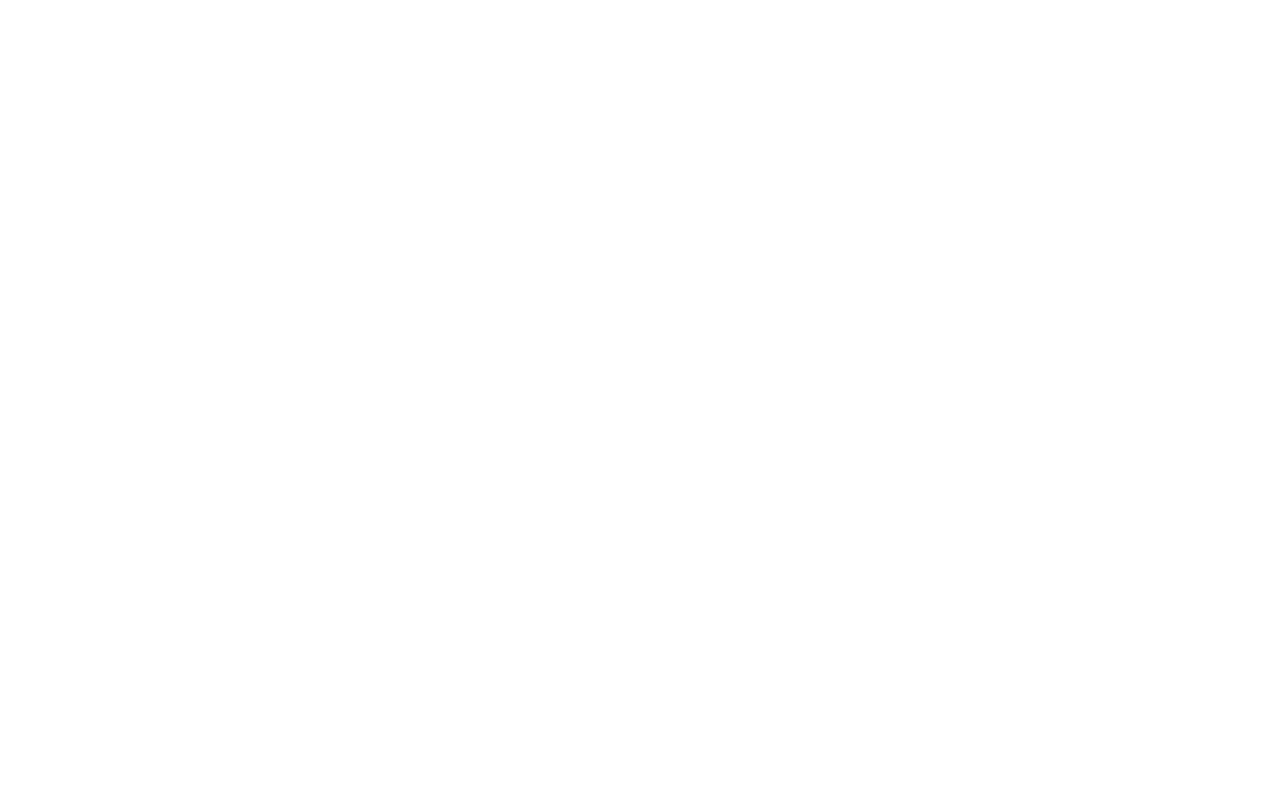
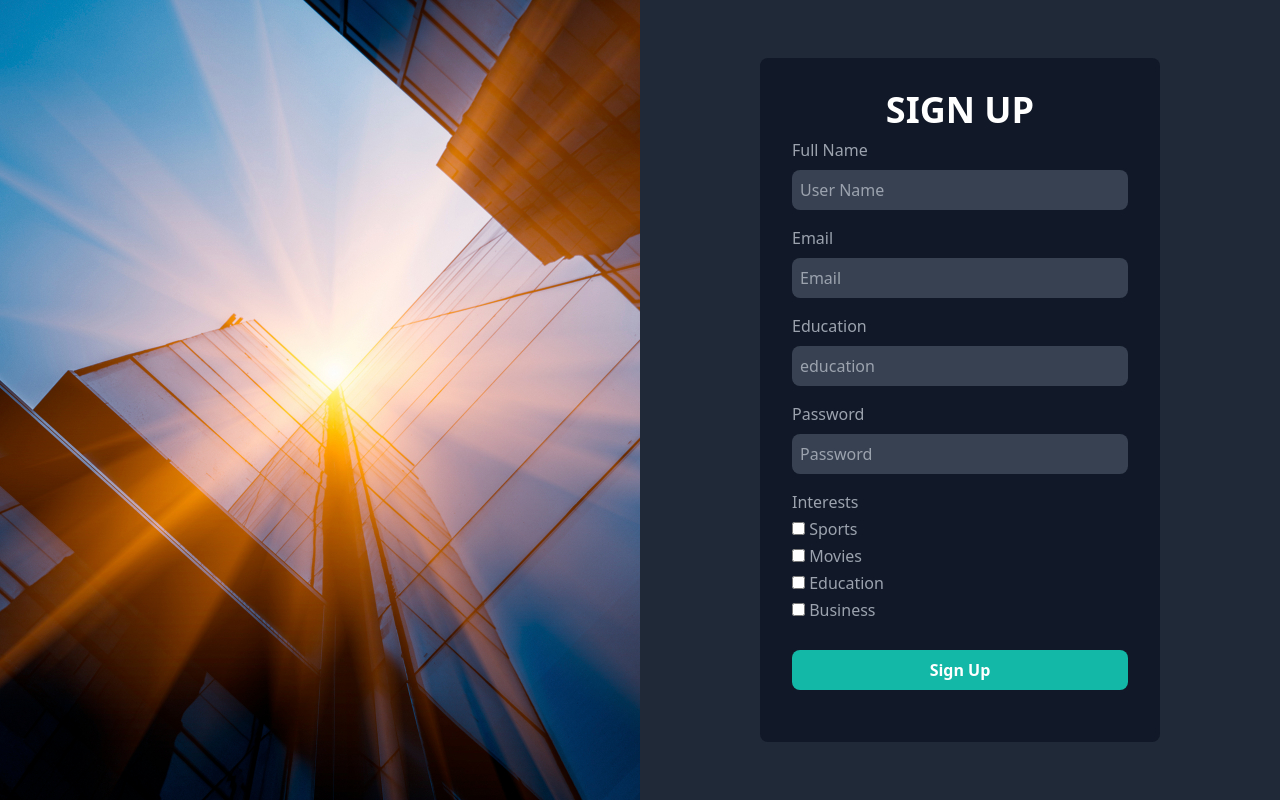
Before and after one commit to ItsFaizan/BlogApp_MERN, a React (Create React App) app in the folder frontend/: page /register in a window 1280 px wide. Before the commit this address had no page. Built offline with nearby package versions, Linux system fonts and the light colour scheme.

Commit message:
Register Form Created

```diff
--- a/frontend/src/App.js
+++ b/frontend/src/App.js
@@ -1,4 +1,5 @@
 import Login from "./components/Login";
+import Register from "./components/Register";
 import {BrowserRouter, Routes, Route} from 'react-router-dom';
 
 function App() {
@@ -6,6 +7,7 @@
     <BrowserRouter>
        <Routes>
           <Route path="/" element={<Login />} />
+          <Route path="/register" element={<Register />} />
        </Routes>
     </BrowserRouter>
 
--- /dev/null
+++ b/frontend/src/components/Register.js
@@ -0,0 +1,77 @@
+import React from 'react';
+import loginImg from '../assets/login.jpg'
+function Register()  {
+
+        return (
+            <div className='grid grid-cols-1 sm:grid-cols-2 h-screen w-full'>
+                <div className='hidden sm:block'>
+                <img className='w-full h-full object-cover' src={loginImg} alt="login" />
+                </div>
+
+                <div className='bg-gray-800 flex flex-col justify-center'>
+                    <form className='max-w-[400px] w-full mx-auto bg-gray-900 p-8 px-8 rounded-lg'>
+
+                    <h2 className="text-4xl text-white font-bold text-center">SIGN UP</h2>
+
+
+                        <div className='flex flex-col text-gray-400 py-2'>
+                            <label>Full Name</label>
+                            <input className='rounded-lg bg-gray-700 mt-2 p-2 focus:border-blue-500 focus:bg-gray-800 focus:outline-none' type="text" placeholder="User Name" />
+                        </div>
+                        <div className='flex flex-col text-gray-400 py-2'>
+                            <label>Email</label>
+                            <input className='rounded-lg bg-gray-700 mt-2 p-2 focus:border-blue-500 focus:bg-gray-800 focus:outline-none' type="email" placeholder="Email" />
+                        </div>
+                        <div className='flex flex-col text-gray-400 py-2'>
+                            <label>Education</label>
+                            <input className='rounded-lg bg-gray-700 mt-2 p-2 focus:border-blue-500 focus:bg-gray-800 focus:outline-none' type="text" placeholder="education" />
+                        </div>
+                        <div className='flex flex-col text-gray-400 py-2'>
+                            <label>Password</label>
+                            <input className='rounded-lg bg-gray-700 mt-2 p-2 focus:border-blue-500 focus:bg-gray-800 focus:outline-none' type="password" placeholder="Password" />
+                        </div>
+                        <div className='flex flex-col text-gray-400 py-2'>
+                            <label>Interests</label>
+  <p>
+    <input
+      className='rounded-lg bg-gray-700 mt-2 p-2 focus:border-blue-500 focus:bg-gray-800 focus:outline-none'
+      type="checkbox"
+      name="interests"
+      value="sports"
+    /> Sports
+  </p>
+  <p>
+    <input
+      className='rounded-lg bg-gray-700 mt-2 p-2 focus:border-blue-500 focus:bg-gray-800 focus:outline-none'
+      type="checkbox"
+      name="interests"
+      value="movies"
+    /> Movies
+  </p>
+  <p>
+    <input
+      className='rounded-lg bg-gray-700 mt-2 p-2 focus:border-blue-500 focus:bg-gray-800 focus:outline-none'
+      type="checkbox"
+      name="interests"
+      value="education"
+    /> Education
+  </p>
+  <p>
+    <input
+      className='rounded-lg bg-gray-700 mt-2 p-2 focus:border-blue-500 focus:bg-gray-800 focus:outline-none'
+      type="checkbox"
+      name="interests"
+      value="business"
+    /> Business
+  </p>
+</div>
+
+                        <button className='w-full my-5 py-2 bg-teal-500 shadow-teal-500/50 hover:shadow-teal-500/40 text-white font-semibold rounded-lg ' type="submit">Sign Up</button>
+                    </form>
+                </div>
+            </div>
+        );
+
+}
+
+export default Register;
```
